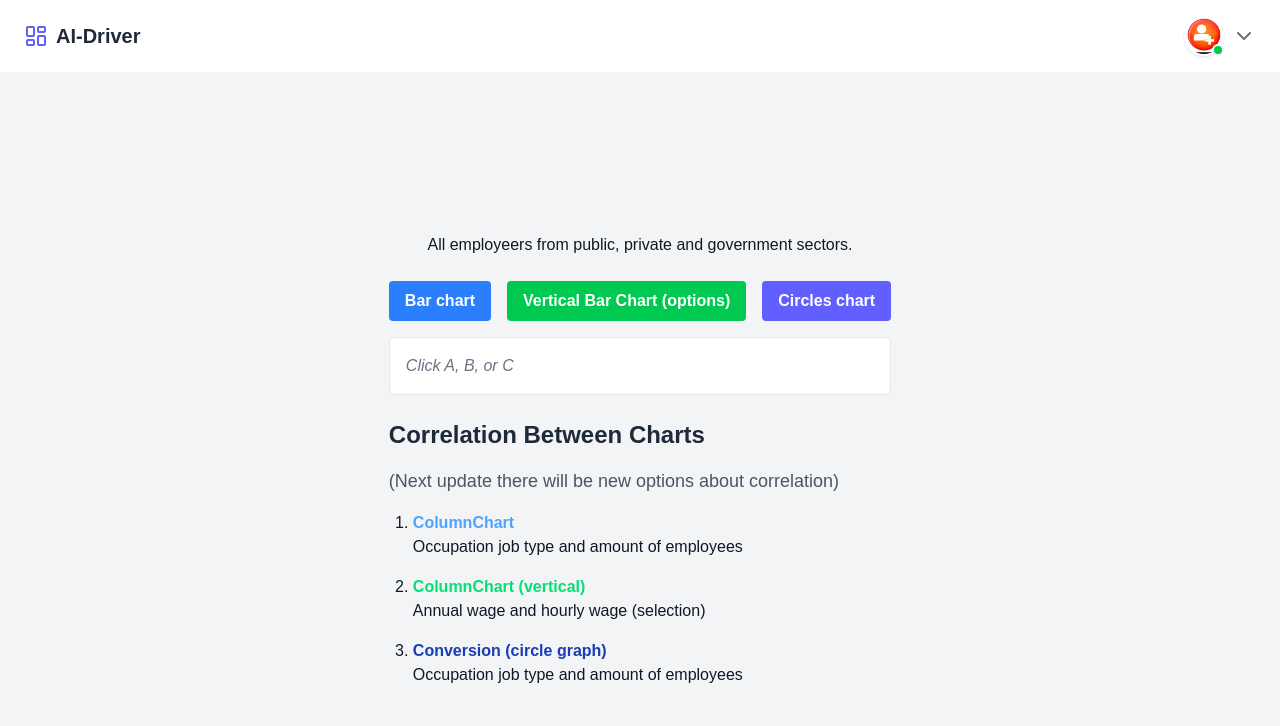
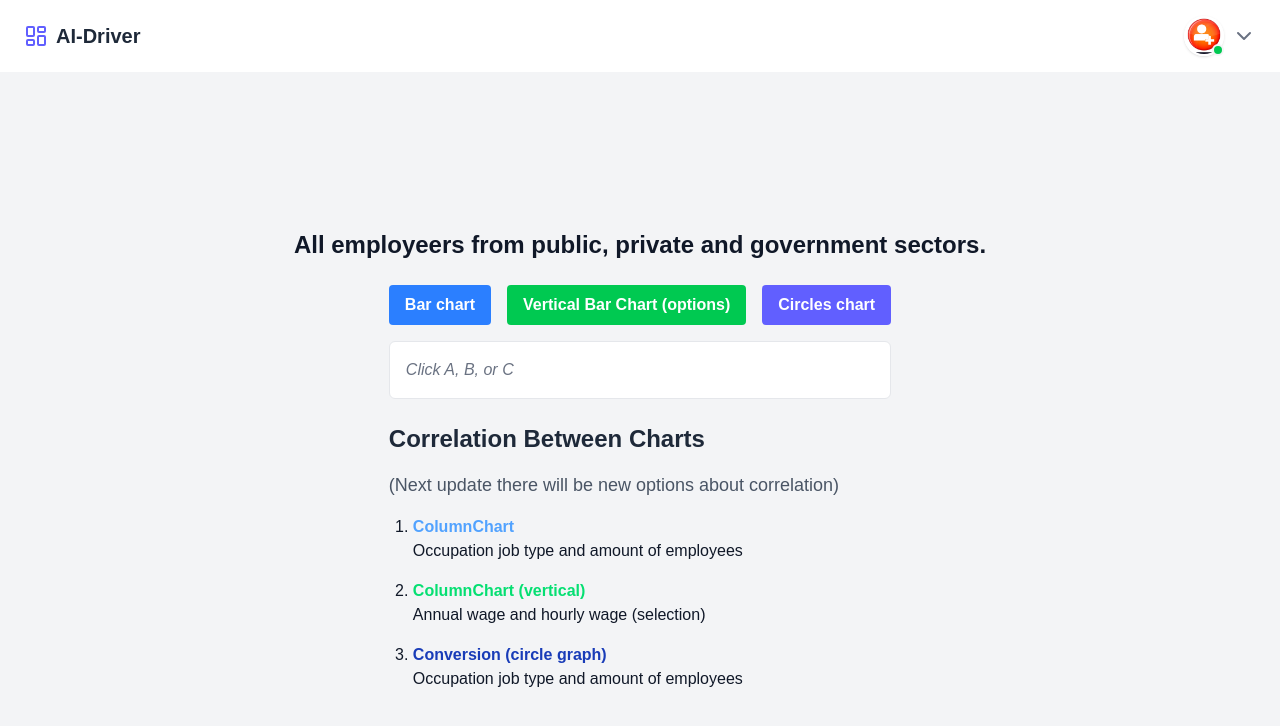
Before and after one commit to ousmanediallo826/solutionschallenge, a Next.js app in the folder nextjs-frontend/: page / in a window 1280 px wide. Shown: the top 726 px of the page. Built offline with nearby package versions, Linux system fonts and the light colour scheme.

Commit message:
title update

```diff
--- a/nextjs-frontend/app/src/dashboard/page.tsx
+++ b/nextjs-frontend/app/src/dashboard/page.tsx
@@ -28,7 +28,7 @@
 
   return (
     <div className="min-h-screen flex flex-col items-center justify-center bg-gray-100 p-6">
-      <div className="text-center mb-6">
+      <div className="text-2xl font-bold text-center mb-6">
         All employeers from public, private and government sectors.
       </div>
       {/* Add spacing between the buttons and <Info /> */}
```
